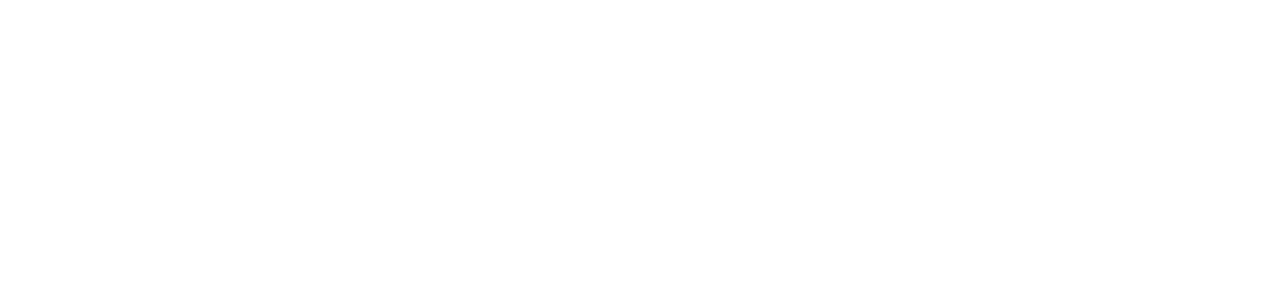
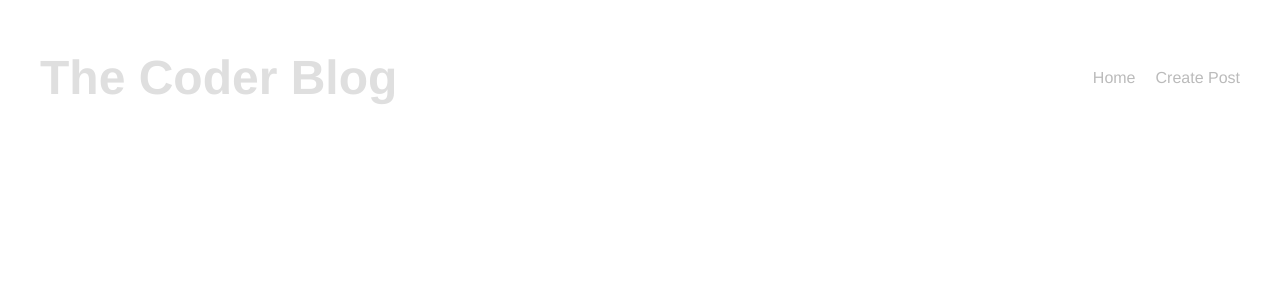
Before and after one commit to black-code1/vue-coder-blog, a Vue app: page /tags/1 in a window 1280 px wide. Before the commit this address had no page. Shown: the top 300 px of the page. Built offline with nearby package versions, Linux system fonts and the light colour scheme.

Commit message:
Routing Recap & Navbar

```diff
--- a/src/App.vue
+++ b/src/App.vue
@@ -1,7 +1,15 @@
 <template>
+  <Navbar />
   <router-view />
 </template>
 
+<script>
+import Navbar from "./components/Navbar.vue";
+export default {
+  components: { Navbar },
+  setup() {},
+};
+</script>
 <style>
 #app {
   font-family: Avenir, Helvetica, Arial, sans-serif;
--- /dev/null
+++ b/src/components/Navbar.vue
@@ -0,0 +1,37 @@
+<template>
+  <header>
+    <h1>The Coder Blog</h1>
+    <nav>
+      <router-link :to="{ name: 'home' }">Home</router-link>
+      <router-link :to="{ name: 'create' }">Create Post</router-link>
+    </nav>
+  </header>
+</template>
+
+<script>
+export default {};
+</script>
+
+<style>
+header {
+  display: flex;
+  justify-content: space-between;
+  align-items: center;
+  max-width: 1200px;
+  margin: 0 auto;
+  padding: 10px;
+}
+header h1 {
+  color: #dfdfdf;
+  font-size: 48px;
+}
+header a {
+  color: #bbb;
+  text-decoration: none;
+  margin-left: 20px;
+}
+header a.router-link-active {
+  color: #444;
+  font-weight: bold;
+}
+</style>
```
